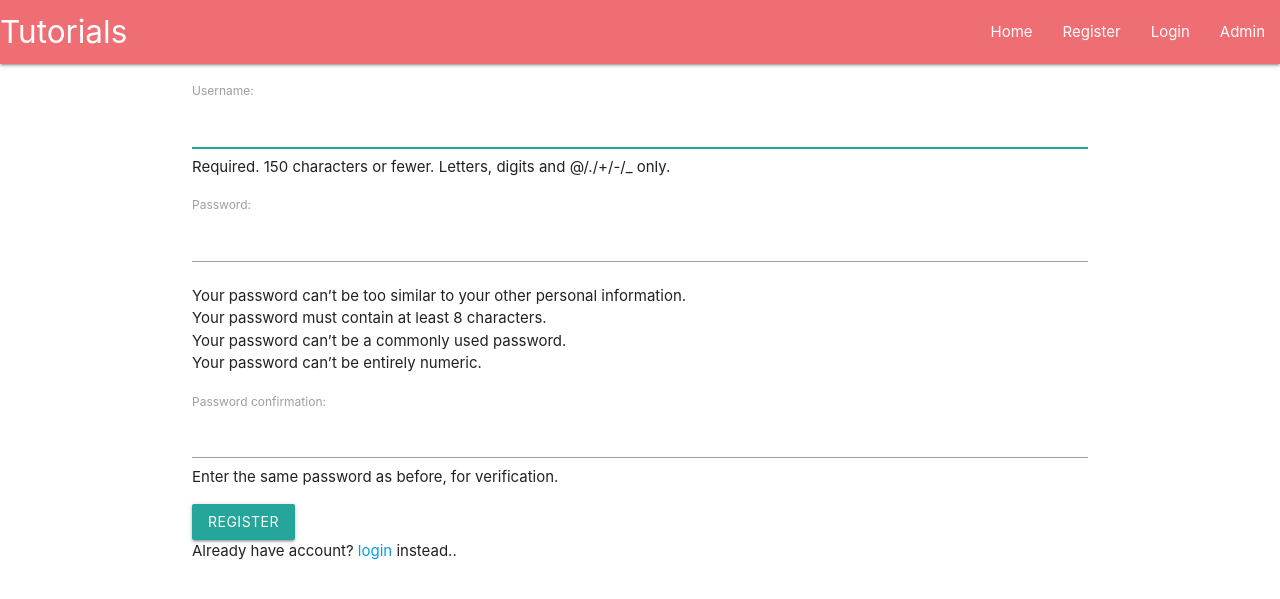
After one commit to OleKabigon/nemoweb, a Django app: page /register in a window 1280 px wide. The commit adds this page. Shown: the top 599 px of the page. Run offline with Django 3.2, Linux system fonts and the light colour scheme; some libraries are stand-ins or nearby versions.

Commit message:
More changes

```diff
--- a/nemoweb/main/templates/main/header.html
+++ b/nemoweb/main/templates/main/header.html
@@ -28,9 +28,11 @@
             </ul>
         </div>
     </nav>
+    <div class="container">
+        {% block content %}
+        {% endblock content %}
+    </div>
 
-    {% block content %}
-    {% endblock content %}
 
 
 </body>
--- /dev/null
+++ b/nemoweb/main/templates/main/register.html
@@ -0,0 +1,13 @@
+{% extends "main/header.html" %}
+{% block content %}
+
+<form method="post">
+    {% csrf_token %}
+    {{form.as_p}}
+
+    <button type="submit" class="btn">Register</button>
+</form>
+
+Already have account? <a href="/login">login</a> instead..
+
+{% endblock content %}
--- a/nemoweb/main/urls.py
+++ b/nemoweb/main/urls.py
@@ -21,5 +21,6 @@ app_name = "main"
 
 urlpatterns = [
     # path('admin/', admin.site.urls),
-    path("", views.homepage, name="hompage"),
+    path("", views.homepage, name="homepage"),
+    path("register", views.register, name="register")
 ]
--- a/nemoweb/main/views.py
+++ b/nemoweb/main/views.py
@@ -1,8 +1,34 @@
-from django.shortcuts import render
+from django.shortcuts import render, redirect
 from django.http import HttpResponse
 from .models import Tutorial
+from django.contrib.auth.forms import UserCreationForm
+from django.contrib.auth import login, logout, authenticate
+
 # Create your views here.
 
 
 def homepage(request):
     return render(request, template_name="main/home.html", context={"tutorials": Tutorial.objects.all})
+
+
+def register(request):
+    if request.method == "POST":
+        form = UserCreationForm(request.POST)
+        if form.is_valid():
+            user = form.save()
+            username = form.cleaned_data.get('username')
+            login(request, user)
+            return redirect("main:homepage")
+
+        else:
+            for msg in form.error_messages:
+                print(form.error_messages[msg])
+
+            return render(request=request,
+                          template_name="main/register.html",
+                          context={"form": form})
+
+    form = UserCreationForm
+    return render(request=request,
+                  template_name="main/register.html",
+                  context={"form": form})
```
Also changed, not shown: nemoweb/db.sqlite3.
